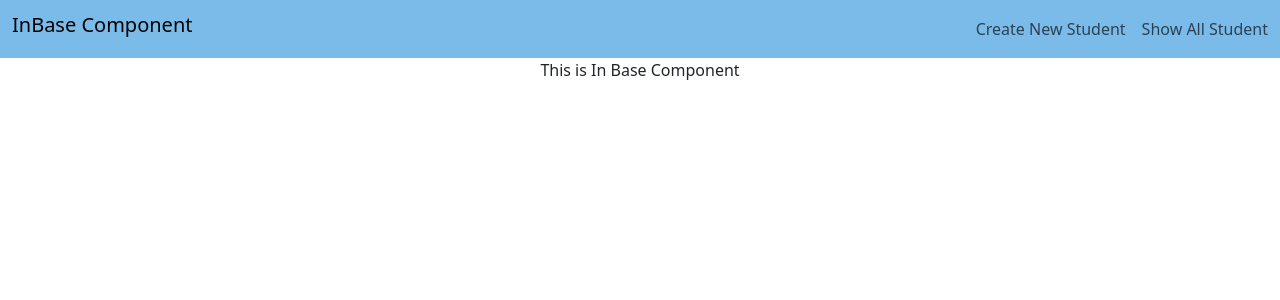
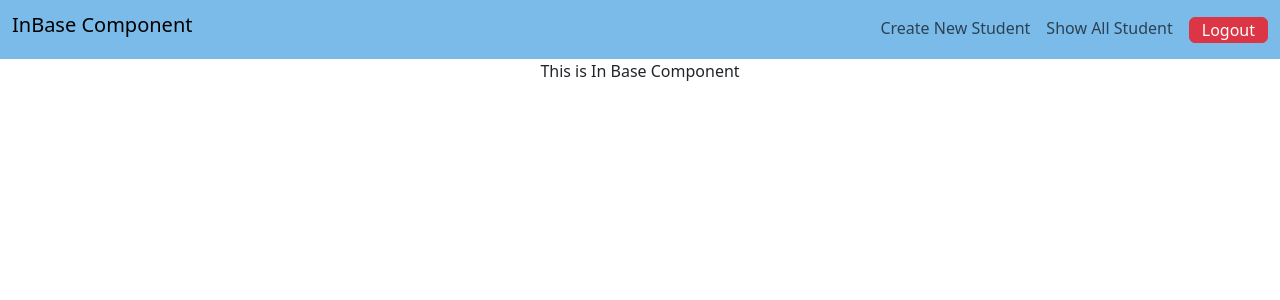
Before and after one commit to suren-11/AngularTraining2, an Angular app: page /reg in a window 1280 px wide. Shown: the top 300 px of the page. Built offline with nearby package versions, Linux system fonts and the light colour scheme.

Commit message:
add logout to navigate ex base component

```diff
--- a/src/app/add-new-student/add-new-student.component.html
+++ b/src/app/add-new-student/add-new-student.component.html
@@ -1 +1,3 @@
-<p>add-new-student works!</p>
+<div class="container d-flex justify-content-center align-items-center">
+    <p class="fw-bold">Create New Student</p>
+</div>
--- a/src/app/add-new-student/add-new-student.component.scss
+++ b/src/app/add-new-student/add-new-student.component.scss
@@ -0,0 +1,4 @@
+.container{
+    background-color: aquamarine;
+    height: 80vh;
+}
--- a/src/app/in-base/in-base.component.html
+++ b/src/app/in-base/in-base.component.html
@@ -6,8 +6,11 @@
           <li class="nav-item me-3">
             <a class="nav-link" routerLink="/reg/add-new-student">Create New Student</a>
           </li>
+          <li class="nav-item me-3">
+            <a class="nav-link" routerLink="/reg/show-all-students">Show All Student</a>
+          </li>
           <li class="nav-item">
-            <a class="nav-link" routerLink="/reg/show-all-students">Show All Student</a>
+            <a class="nav-link" routerLink="/"><button class="btn btn-danger py-0">Logout</button></a>
           </li>
         </ul>
       </div>
--- a/src/app/show-all-students/show-all-students.component.html
+++ b/src/app/show-all-students/show-all-students.component.html
@@ -1 +1,3 @@
-<p>show-all-students works!</p>
+<div class="container d-flex justify-content-center align-items-center">
+    <p class="fw-bold">Show All Students</p>
+</div>
--- a/src/app/show-all-students/show-all-students.component.scss
+++ b/src/app/show-all-students/show-all-students.component.scss
@@ -0,0 +1,4 @@
+.container{
+    background-color: rgb(155, 255, 127);
+    height: 80vh;
+}
```
